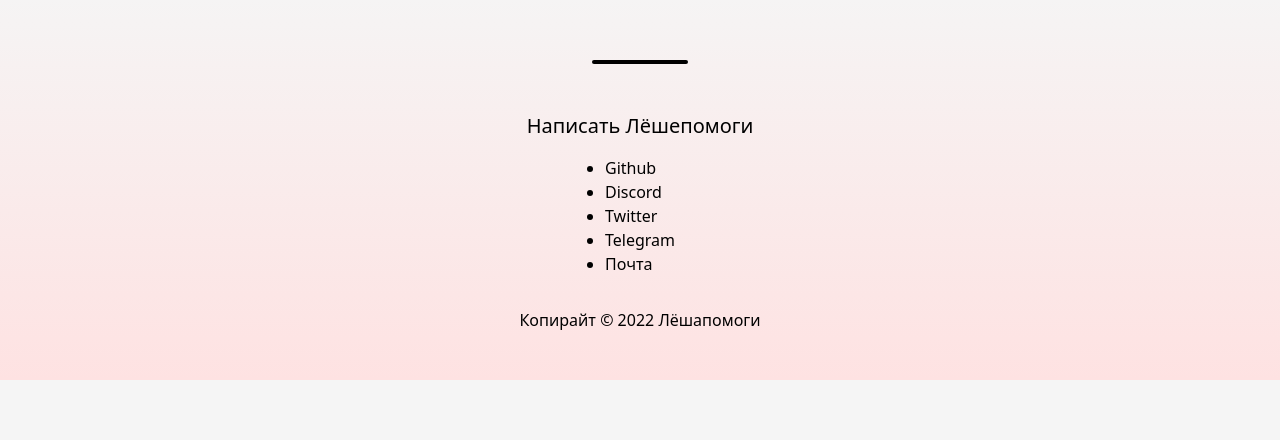
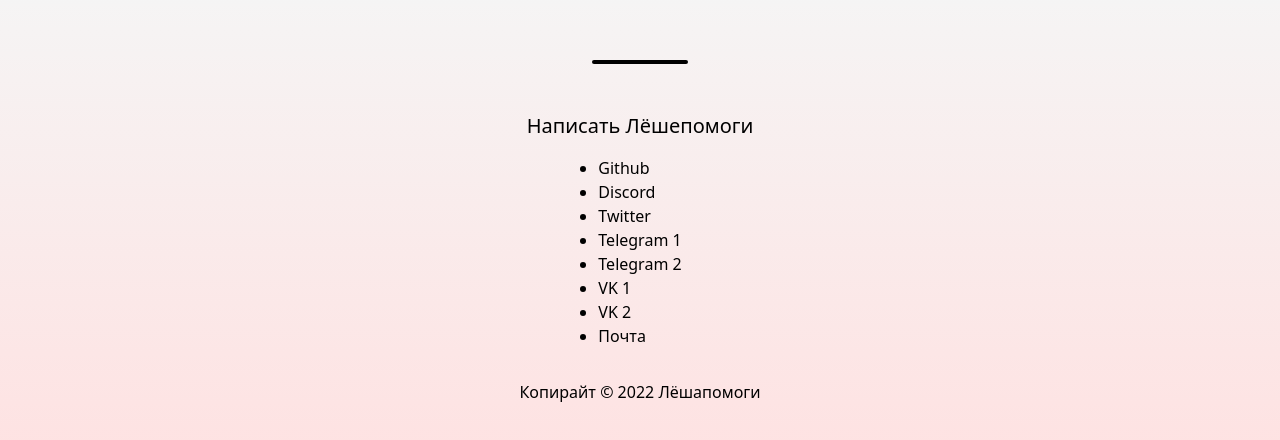
Before and after one commit to tapnisu/leshapomogi.ru, a Next.js app: page / in a window 1280 px wide. Shown: the part 820-1260 px from the top of the page. Before the commit the page ends 1200 px from the top, so only its background shows below. Built offline with nearby package versions, Linux system fonts and the light colour scheme.

Commit message:
added more contacts

```diff
--- a/components/Footer.tsx
+++ b/components/Footer.tsx
@@ -18,7 +18,16 @@
 					<Link href="https://twitter.com/tapnisu">Twitter</Link>
 				</li>
 				<li>
-					<Link href="https://t.me/tapnisu">Telegram</Link>
+					<Link href="https://t.me/tapnisu">Telegram 1</Link>
+				</li>
+				<li>
+					<Link href="https://t.me/alexiyrybin">Telegram 2</Link>
+				</li>
+				<li>
+					<Link href="https://vk.com/tapnisu">VK 1</Link>
+				</li>
+				<li>
+					<Link href="https://vk.com/rybinaalina">VK 2</Link>
 				</li>
 				<li>
 					<Link href="mailto:alexiy.rybin@gmail.com">Почта</Link>
```
